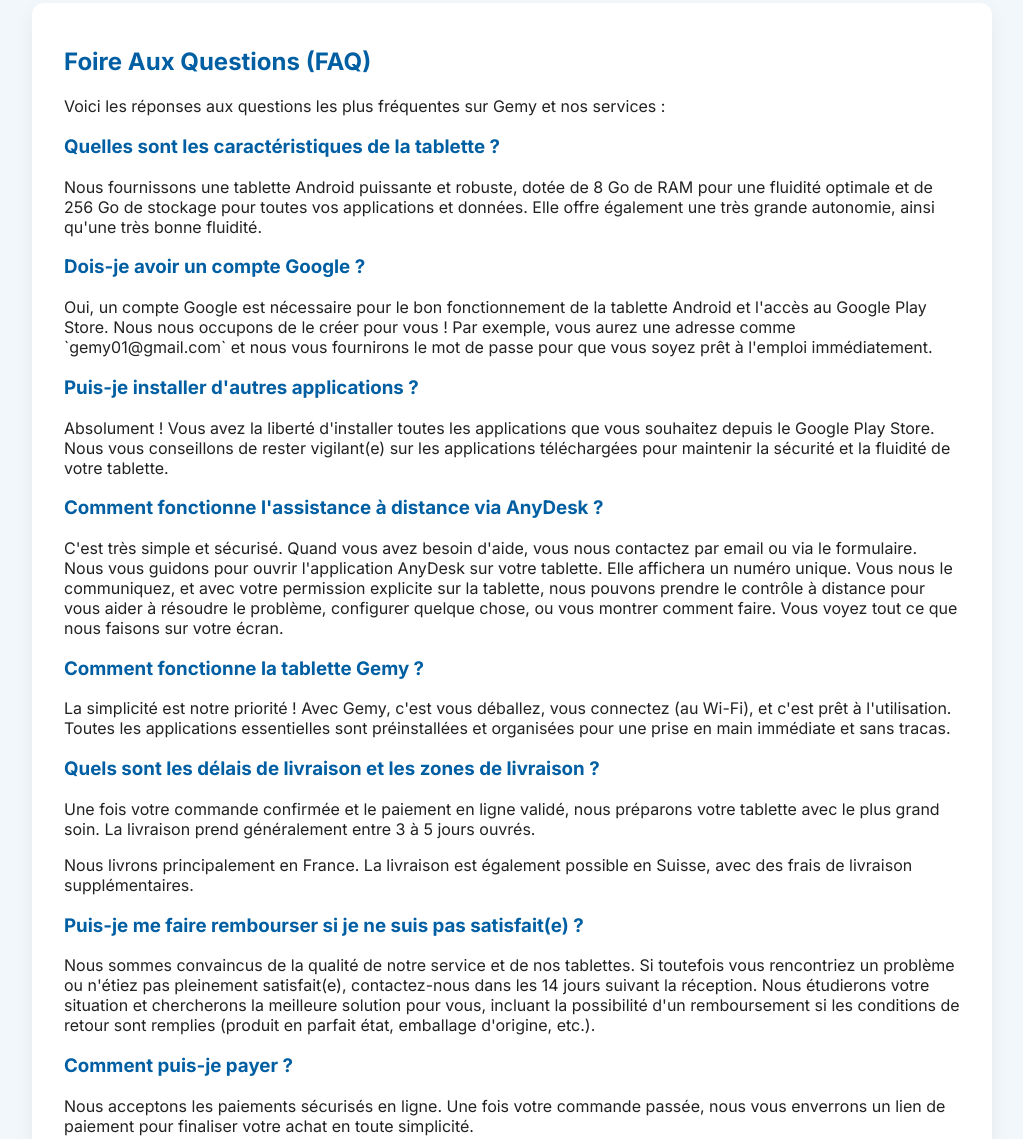
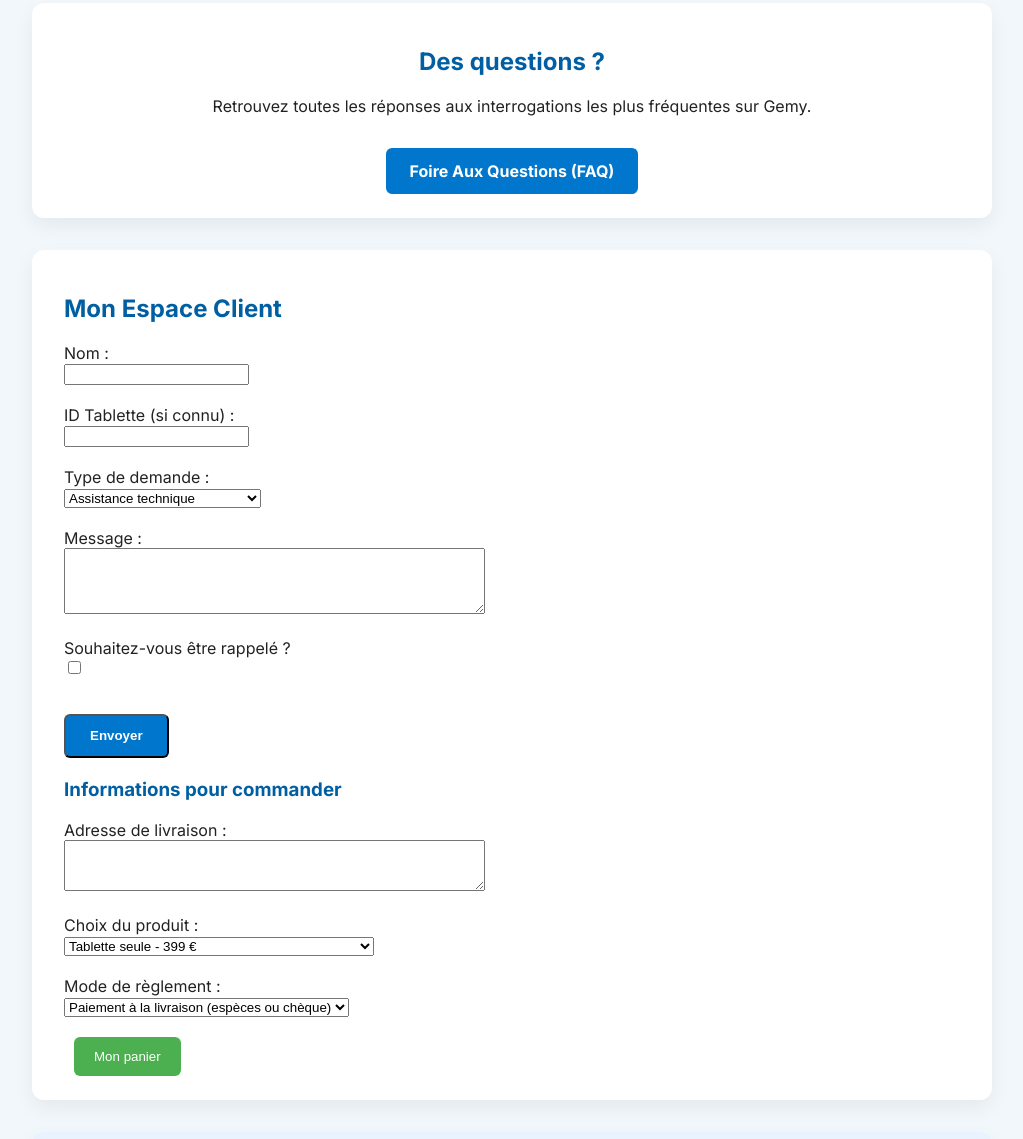
Before and after one commit to tablettegemy/gemy, a plain HTML site: page index.html in a window 1280 px wide. Shown: the part 4593-5732 px from the top of the page, without its empty margins (128-1151 px from the left). Drawn offline with Linux system fonts and the light colour scheme.

Commit message:
Add files via upload

```diff
--- a/index.html
+++ b/index.html
@@ -154,34 +154,10 @@
 
     <p>Avec Gemy, vous avez la certitude d'être accompagné(e) en permanence, avec une solution intelligente et une équipe prête à intervenir quand vous en avez besoin. C'est la tranquillité d'esprit garantie.</p>
 </div>
-<div class="card">
-    <h2>Foire Aux Questions (FAQ)</h2>
-    <p>Voici les réponses aux questions les plus fréquentes sur Gemy et nos services :</p>
-
-    <h3>Quelles sont les caractéristiques de la tablette ?</h3>
-    <p>Nous fournissons une tablette Android puissante et robuste, dotée de 8 Go de RAM pour une fluidité optimale et de 256 Go de stockage pour toutes vos applications et données. Elle offre également une très grande autonomie, ainsi qu'une très bonne fluidité.</p>
-
-    <h3>Dois-je avoir un compte Google ?</h3>
-    <p>Oui, un compte Google est nécessaire pour le bon fonctionnement de la tablette Android et l'accès au Google Play Store. Nous nous occupons de le créer pour vous ! Par exemple, vous aurez une adresse comme `gemy01@gmail.com` et nous vous fournirons le mot de passe pour que vous soyez prêt à l'emploi immédiatement.</p>
-
-    <h3>Puis-je installer d'autres applications ?</h3>
-    <p>Absolument ! Vous avez la liberté d'installer toutes les applications que vous souhaitez depuis le Google Play Store. Nous vous conseillons de rester vigilant(e) sur les applications téléchargées pour maintenir la sécurité et la fluidité de votre tablette.</p>
-
-    <h3>Comment fonctionne l'assistance à distance via AnyDesk ?</h3>
-    <p>C'est très simple et sécurisé. Quand vous avez besoin d'aide, vous nous contactez par email ou via le formulaire. Nous vous guidons pour ouvrir l'application AnyDesk sur votre tablette. Elle affichera un numéro unique. Vous nous le communiquez, et avec votre permission explicite sur la tablette, nous pouvons prendre le contrôle à distance pour vous aider à résoudre le problème, configurer quelque chose, ou vous montrer comment faire. Vous voyez tout ce que nous faisons sur votre écran.</p>
-
-    <h3>Comment fonctionne la tablette Gemy ?</h3>
-    <p>La simplicité est notre priorité ! Avec Gemy, c'est vous déballez, vous connectez (au Wi-Fi), et c'est prêt à l'utilisation. Toutes les applications essentielles sont préinstallées et organisées pour une prise en main immédiate et sans tracas.</p>
-
-    <h3>Quels sont les délais de livraison et les zones de livraison ?</h3>
-    <p>Une fois votre commande confirmée et le paiement en ligne validé, nous préparons votre tablette avec le plus grand soin. La livraison prend généralement entre 3 à 5 jours ouvrés.</p>
-    <p>Nous livrons principalement en France. La livraison est également possible en Suisse, avec des frais de livraison supplémentaires.</p>
-
-    <h3>Puis-je me faire rembourser si je ne suis pas satisfait(e) ?</h3>
-    <p>Nous sommes convaincus de la qualité de notre service et de nos tablettes. Si toutefois vous rencontriez un problème ou n'étiez pas pleinement satisfait(e), contactez-nous dans les 14 jours suivant la réception. Nous étudierons votre situation et chercherons la meilleure solution pour vous, incluant la possibilité d'un remboursement si les conditions de retour sont remplies (produit en parfait état, emballage d'origine, etc.).</p>
-
-    <h3>Comment puis-je payer ?</h3>
-    <p>Nous acceptons les paiements sécurisés en ligne. Une fois votre commande passée, nous vous enverrons un lien de paiement pour finaliser votre achat en toute simplicité.</p>
+<div class="card" style="text-align: center;">
+    <h2 style="color: #005fa3;">Des questions ?</h2>
+    <p>Retrouvez toutes les réponses aux interrogations les plus fréquentes sur Gemy.</p>
+    <a href="faq.html" class="button">Foire Aux Questions (FAQ)</a>
 </div>
 <div class="card">
 <h2>Mon Espace Client</h2>
```
